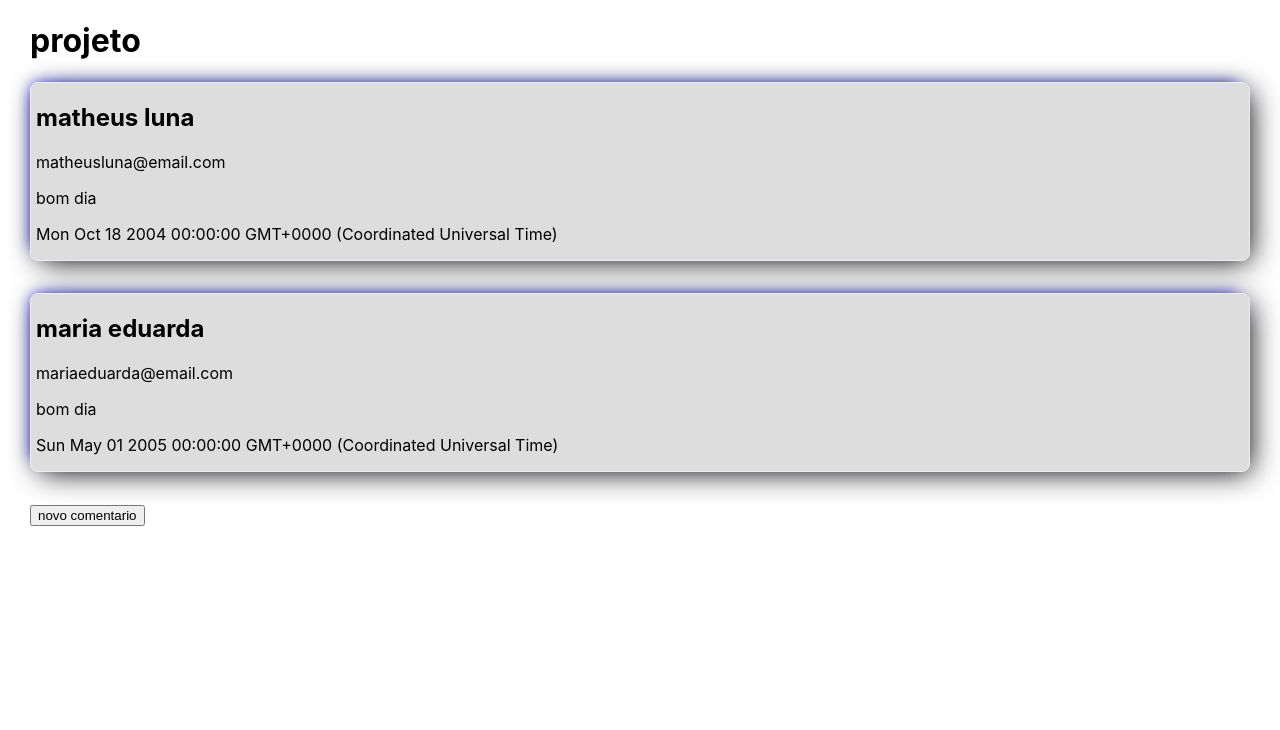
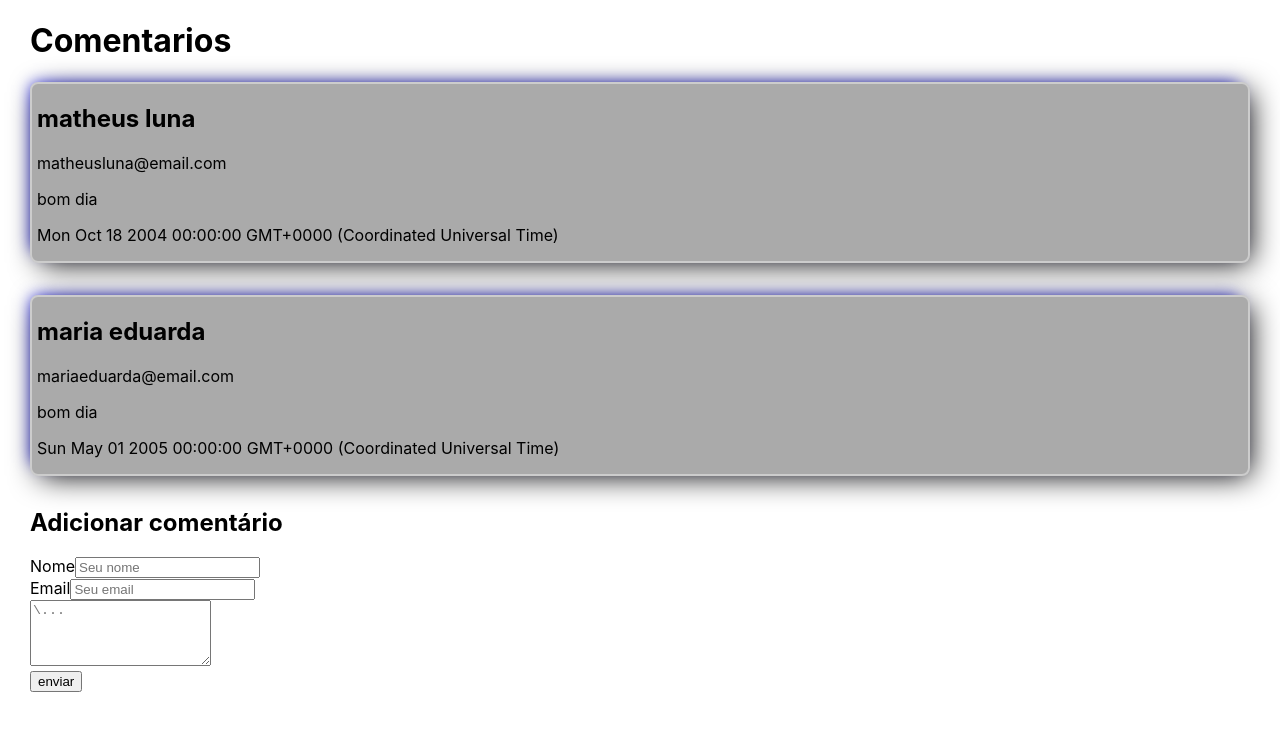
Before and after one commit to Dev-Luna0104/firstComponents, a React (Create React App) app: page / in a window 1280 px wide. Shown: the top 730 px of the page. Built offline with nearby package versions, Linux system fonts and the light colour scheme.

Commit message:
event hendling

```diff
--- a/public/index.html
+++ b/public/index.html
@@ -1,5 +1,5 @@
 <!DOCTYPE html>
-<html lang="en">
+<html lang="pt-br">
   <head>
     <meta charset="utf-8" />
     <link rel="icon" href="%PUBLIC_URL%/favicon.ico" />
@@ -29,6 +29,7 @@
   <body>
     <noscript>You need to enable JavaScript to run this app.</noscript>
     <div id="root"></div>
+
     <!--
       This HTML file is a template.
       If you open it directly in the browser, you will see an empty page.
--- a/src/App.js
+++ b/src/App.js
@@ -1,73 +1,137 @@
-import logo from './logo.svg';
+// import logo from './logo.svg';'
 import './App.css';
-import React from 'react';
-import { Component } from 'react';
+import React, { Component } from 'react';
+
 import Comentario from './components/Comentario';
 
 
 class App extends Component {
 
   state = {
-    comentario: [
+
+    comentarios: [
 
       {
-        name:'matheus luna',
+        nome:'matheus luna',
         email:'matheusluna@email.com',
-        date:new Date(2004, 9, 18),
+        data:new Date(2004, 9, 18),
         mensagem:'bom dia'
       },
 
       {
-        name:'maria eduarda',
+        nome:'maria eduarda',
         email:'mariaeduarda@email.com',
-        date:new Date(2005, 4, 1),
+        data:new Date(2005, 4, 1),
         mensagem:'bom dia'
       },
 
-    ]
+    ],
+    adicionarComentario:{
+
+      nome:'',
+      email:'',
+      mensagem:'',
+      data: new Date()
+
+    }
   }
 
-  addComment = () => {
-    console.log ('novo comentario')
+  adicionarComentario = evento => {
+    evento.preventDefault() //anulando um evento
+    console.log ('novo comentarios')
 
-    const newComment = {
-      name:'rafa',
+    const novoComentario = {
+      nome:'rafa',
       email:'rafa@email.com',
-      date:new Date(),
+      data:new Date(),
       mensagem:'tarde'
     }
 
+
+    const adicionarComentario =  this.state.adicionarComentario
+
     //   //quel comtrola a atualizaçao do estado tem que ser o react, ele faz isso quando acha que tem que atualizar assim retornando um novo Dom
     //   //entao para atualizar o estado
-    //   let lista = this.state.comentario
-    //   lista.push(newComment)
+    //   let lista = this.state.comentarios
+    //   lista.push(adicionarComentario)
     //   //setStation - ela é erdada de companents
     //   this.setState({Comentario: lista})
 
     //uma forma melhor de escrever
 
     this.setState({
-      comentario:[ ...this.state.comentario, newComment ]
+      comentarios:[...this.state.comentarios, adicionarComentario ]
     })
 
   }
 
+  digitaForm = (evento) => {
+    const {name, value} = evento.target;
+
+//ou assim
+
+    // const value = evento.target.value;
+    // const nome = evento.target.nome;
+
+    this.setState({adicionarComentario: {...this.state.adicionarComentario , [name]: value }})
+  }
+
   render(){
     return (
-      <div className="App">
-          <h1>projeto</h1>
-          {this.state.comentario.map((comentario,indice) =>(
+      <div className='App'>
+        <h1>Comentarios</h1>
+        {this.state.comentarios.map((comentarios,indice) =>(
           <Comentario
             key={indice}
-              name={comentario.name}
-              email={comentario.email}
-              date={comentario.date}
+            nome={comentarios.nome}
+            email={comentarios.email}
+            data={comentarios.data}
             >
-                {comentario.mensagem}
+              {comentarios.mensagem}
           </Comentario>
           ))
         }
-          <button onClick={this.addComment}>novo comentario</button>
+
+        <form method='post' onSubmit={this.adicionarComentario}>
+          <h2>Adicionar comentário</h2>
+          <div>
+            <label>Nome</label>
+            <input
+              type='text'
+              id='nome'
+              onChange={this.digitaForm}
+              value={this.state.adicionarComentario.nome}
+              name='nome'
+              placeholder='Seu nome'>
+            </input>
+          </div>
+
+          <div>
+            <label>Email</label>
+            <input
+              type='email'
+              onChange={this.digitaForm}
+              id='email'
+              value={this.state.adicionarComentario.email}
+              name='email'
+              placeholder='Seu email'>
+            </input>
+          </div>
+
+          <div>
+            <textarea
+              name='mensagem'
+              onChange={this.digitaForm}
+              id='mensagem'
+              value={this.state.adicionarComentario.mensagem}
+              rows='4'
+              placeholder='\...'/>
+          </div>
+
+          <button type='submit'>enviar</button>
+
+        </form>
+
       </div>
     );
 
@@ -80,10 +144,10 @@ class App extends Component {
 //     return (
 //     <div className="App">
 //         <h1>projeto</h1>
-//         < Comentario name="Matheus" email="matheus@email.com" date={new Date(2004, 9, 18)}>
+//         < Comentario nome="Matheus" email="matheus@email.com" data={new Date(2004, 9, 18)}>
 //           Ola tudo bem?
 //         </Comentario>
-//         < Comentario name="Maria Eduarda" email="mariaeduarda@email.com" date={new Date(2023, 4, 1)}>
+//         < Comentario nome="Maria Eduarda" email="mariaeduarda@email.com" data={new Date(2023, 4, 1)}>
 //           Roi lorena né
 //         </Comentario>
 //     </div>
--- a/src/components/Comentario.css
+++ b/src/components/Comentario.css
@@ -1,11 +1,11 @@
-.Container-comentario {
+.Comentario {
     /* width: 100%; */
     /* height: auto; */
     margin-bottom: 2rem;
     padding: 0 5px;
-    background-color: #ddd;
+    background-color: #aaa;
     box-shadow: #000 5px 5px 30px -5px, blue -5px -5px 15px -8px;
-    border: 1px #eee solid;
+    border: 2px #ccc solid;
     border-radius: 0.5rem;
 }
 
--- a/src/components/Comentario.js
+++ b/src/components/Comentario.js
@@ -1,15 +1,15 @@
-import React from "react";
+import React from 'react';
 import './Comentario.css';
 
-const Comentario = (props) =>{
+const Comentario = props =>{
 
 
     return (
-        <div className="Container-comentario">
-            <h2>{props.name}</h2>
+        <div className="Comentario">
+            <h2>{props.nome}</h2>
             <p>{props.email}</p>
             <p>{props.children}</p>
-            <p>{props.date.toString()}</p>
+            <p>{props.data.toString()}</p>
         </div>
 
     )
```
Lines whose indentation alone changed are shown as unchanged.
